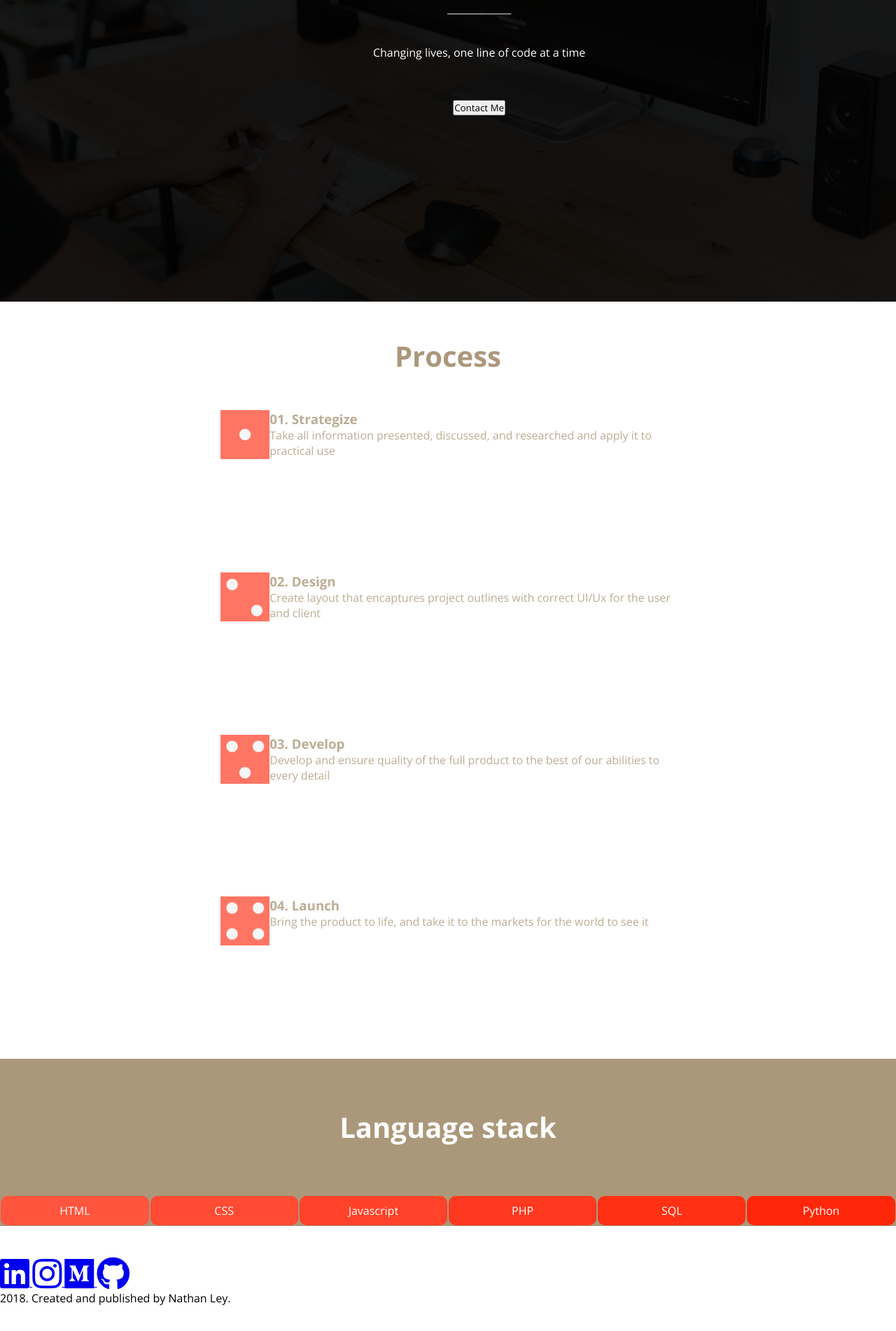
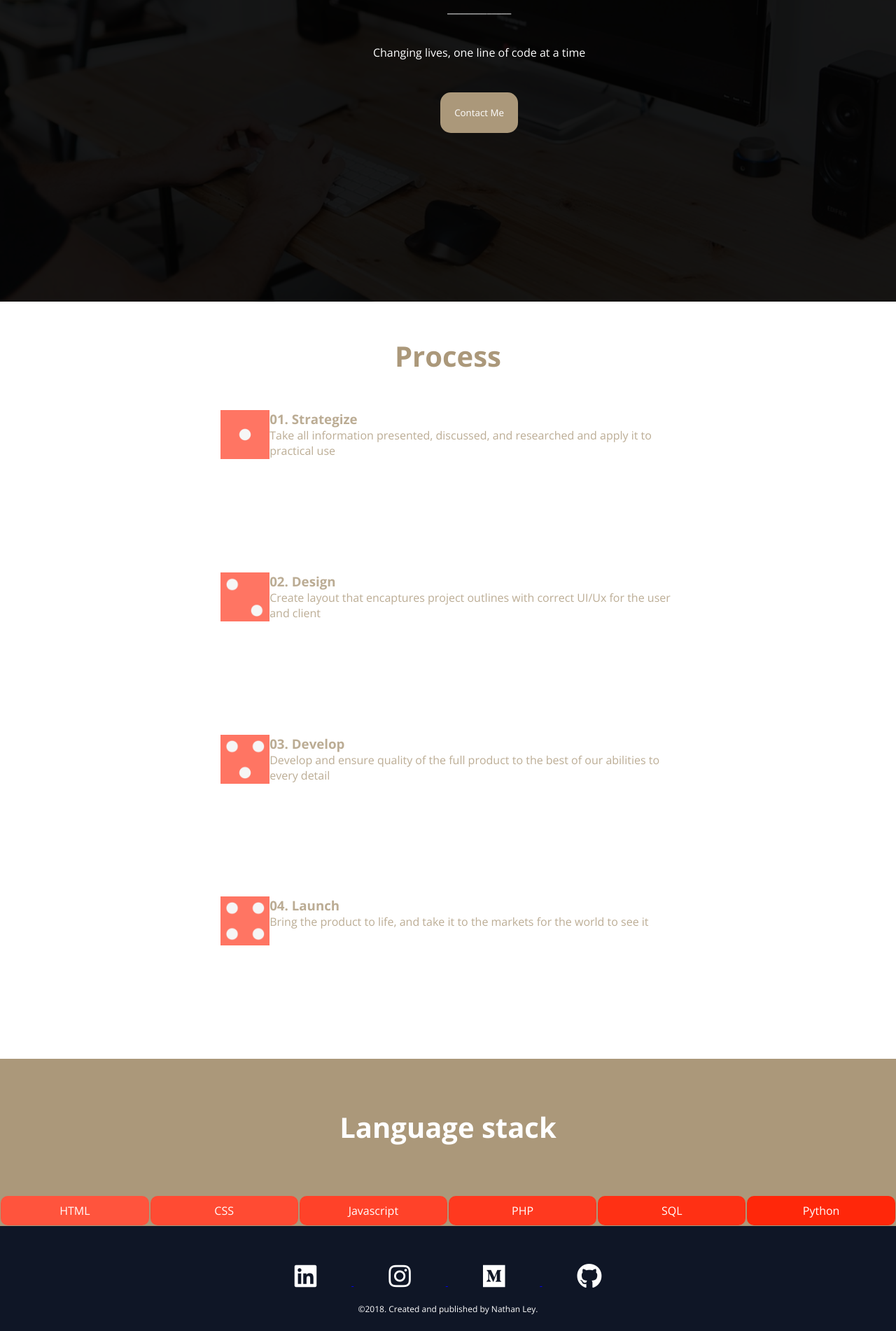
Before and after one commit to Leymabeans/personal-portfolio, a PHP site: page /HTML/home.html in a window 1280 px wide. Shown: the part 401-2303 px from the top of the page at 70% size. Before the commit the page ends 2266 px from the top, so only its background shows below. Run offline with PHP 8.4, Linux system fonts and the light colour scheme.

Commit message:
Styled contact button, added footer

```diff
--- a/STYLE/home.css
+++ b/STYLE/home.css
@@ -98,6 +98,22 @@ nav > a {
   color: white;
 }
 
+button {
+  outline: none;
+  background-color: #ab987a;
+  color: #ffffff;
+  padding: 20px;
+  border: none;
+  border-radius: 15px;
+  margin: 5px auto;
+  transition: opacity 1s, transform 1s;
+}
+
+button:hover {
+  cursor: pointer;
+  opacity: 0.9;
+  transform: scale(1.1);
+}
 
 
 
@@ -224,3 +240,26 @@ p {
   grid-column: 6 / 7;
   background-color: hsl(7, 100%, 52%);
 }
+
+
+
+/*Footer============*/
+footer {
+  background-color: #0f1626;
+  color: #ffffff;
+  text-align: center;
+  font-size: 12px;
+  height: 150px;
+}
+
+footer > span:before {
+  content: ' \00A9'
+}
+
+ a > i {
+  margin: 20px 50px;
+}
+
+i.fab {
+  color: #ffffff;
+}
```
